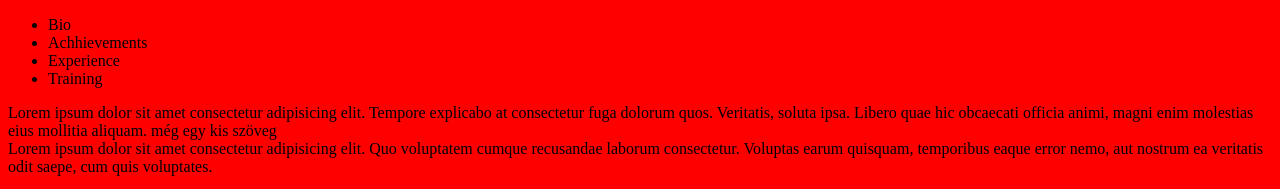
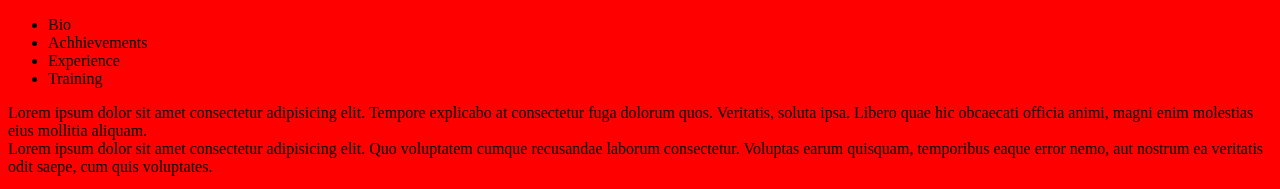
Before and after one commit to karkit91/anakin, a plain HTML site: page index2.html in a window 1280 px wide. Shown: the top 189 px of the page. Drawn offline with Linux system fonts and the light colour scheme.

Commit message:
delete unnecessary text

```diff
--- a/index2.html
+++ b/index2.html
@@ -22,7 +22,7 @@
         Lorem ipsum dolor sit amet consectetur adipisicing elit. Tempore
         explicabo at consectetur fuga dolorum quos. Veritatis, soluta ipsa.
         Libero quae hic obcaecati officia animi, magni enim molestias eius
-        mollitia aliquam. még egy kis szöveg
+        mollitia aliquam.
       </div>
 
       <div class="text-1">
```
